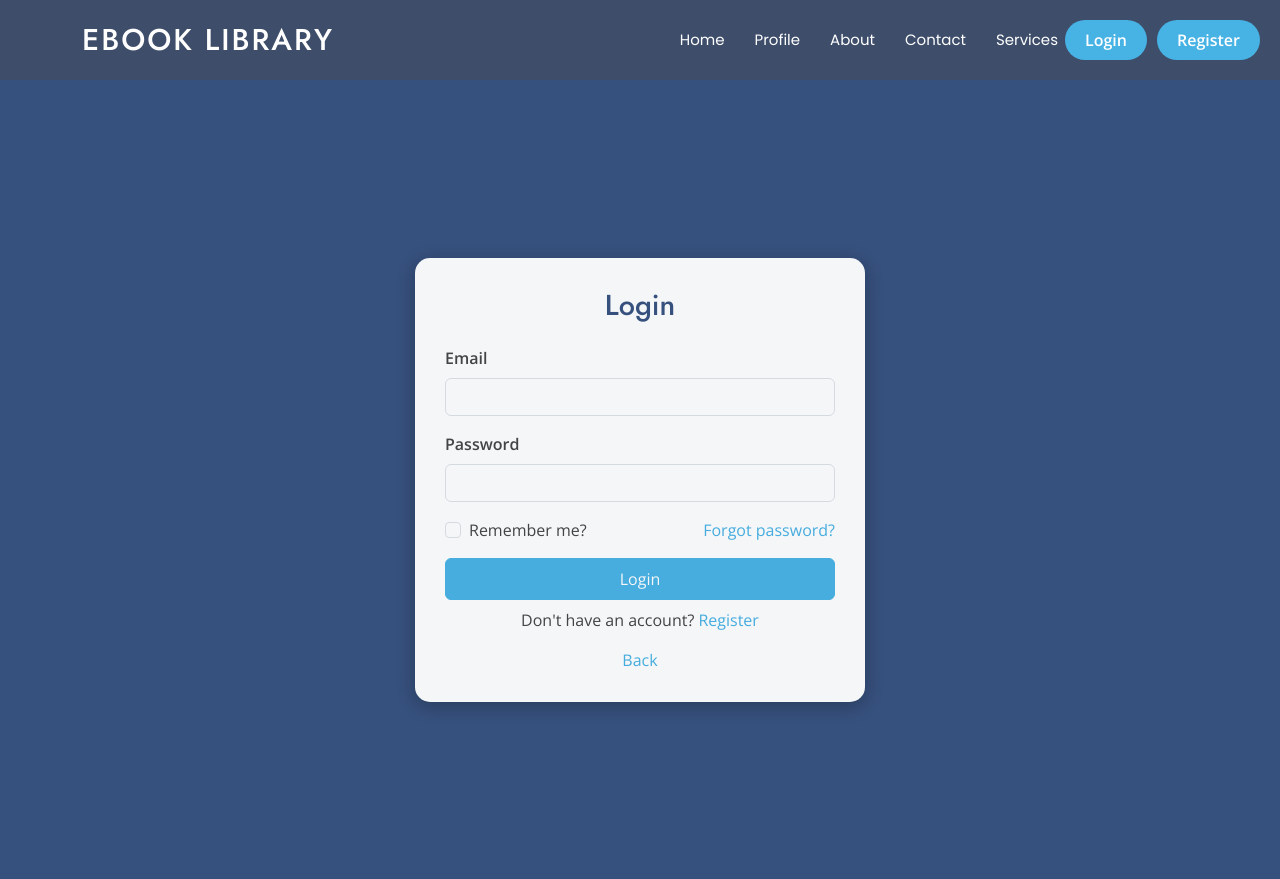
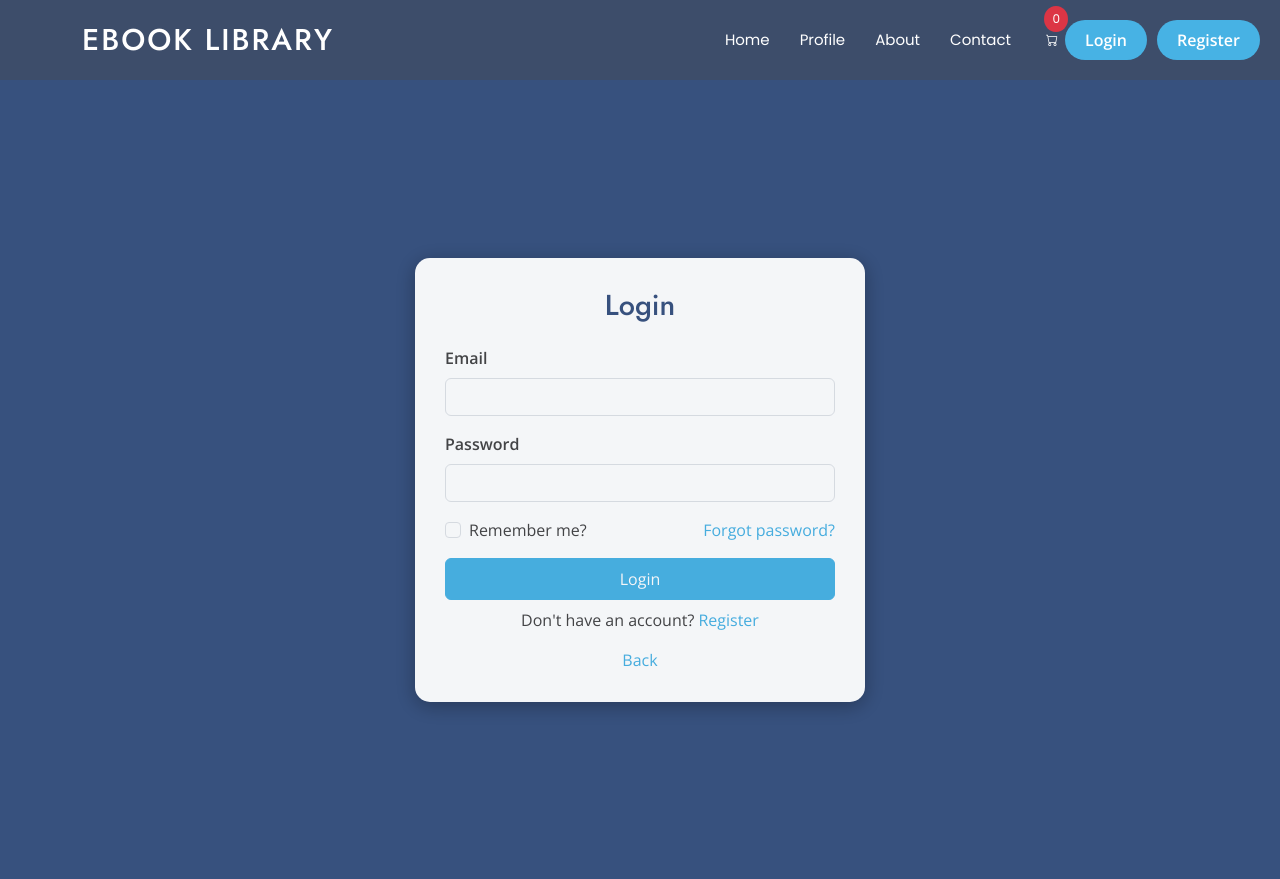
Before and after one commit to ibrahimabukush/final, an ASP.NET Core app: page /Account/Login in a window 1280 px wide. Shown: the top 879 px of the page. Run offline with ASP.NET Core 8, Linux system fonts and the light colour scheme; data that the repository does not hold is empty; some libraries are stand-ins or nearby versions.

Commit message:
first commit

```diff
--- a/eBook Library Service/Views/Shared/_AccountLayout.cshtml
+++ b/eBook Library Service/Views/Shared/_AccountLayout.cshtml
@@ -58,7 +58,12 @@
                         <!-- Regular User Links -->
                         <li><a href="/Home/About">About</a></li>
                         <li><a href="/Home/Contact">Contact</a></li>
-                        <li><a href="#">Services</a></li>
+                        <li>
+                            <a href="/ShoppingCart" class="cart-icon">
+                                <i class="bi bi-cart"></i>
+                                <span class="cart-count">0</span> <!-- Optional: Display the number of items in the cart -->
+                            </a>
+                        </li>
 
 
                     }
@@ -72,7 +77,44 @@
             <partial name="_LoginPartial" />
         </div>
     </header>
+    <style>
+        .cart-icon {
+            position: relative;
+            font-size: 1.5rem;
+            color: #000; /* Change the color as needed */
+            text-decoration: none;
+        }
 
+            .cart-icon:hover {
+                color: #007bff; /* Change the hover color as needed */
+            }
+
+        .cart-count {
+            position: absolute;
+            top: -10px;
+            right: -10px;
+            background-color: #dc3545; /* Red background for the count badge */
+            color: #fff; /* White text for the count badge */
+            font-size: 0.75rem;
+            padding: 0.25rem 0.5rem;
+            border-radius: 50%;
+        }
+    </style>
+    <script>
+        document.addEventListener("DOMContentLoaded", function () {
+            // Fetch the cart count from the server (you need to implement this API endpoint)
+            fetch('/ShoppingCart/GetCartCount')
+                .then(response => response.json())
+                .then(data => {
+                    // Update the cart count in the UI
+                    const cartCount = document.querySelector('.cart-count');
+                    if (cartCount) {
+                        cartCount.textContent = data.count;
+                    }
+                })
+                .catch(error => console.error('Error fetching cart count:', error));
+        });
+    </script>
     @RenderBody()
     <footer id="footer" class="footer">
 
```
Also changed, not shown: 11 other files.
